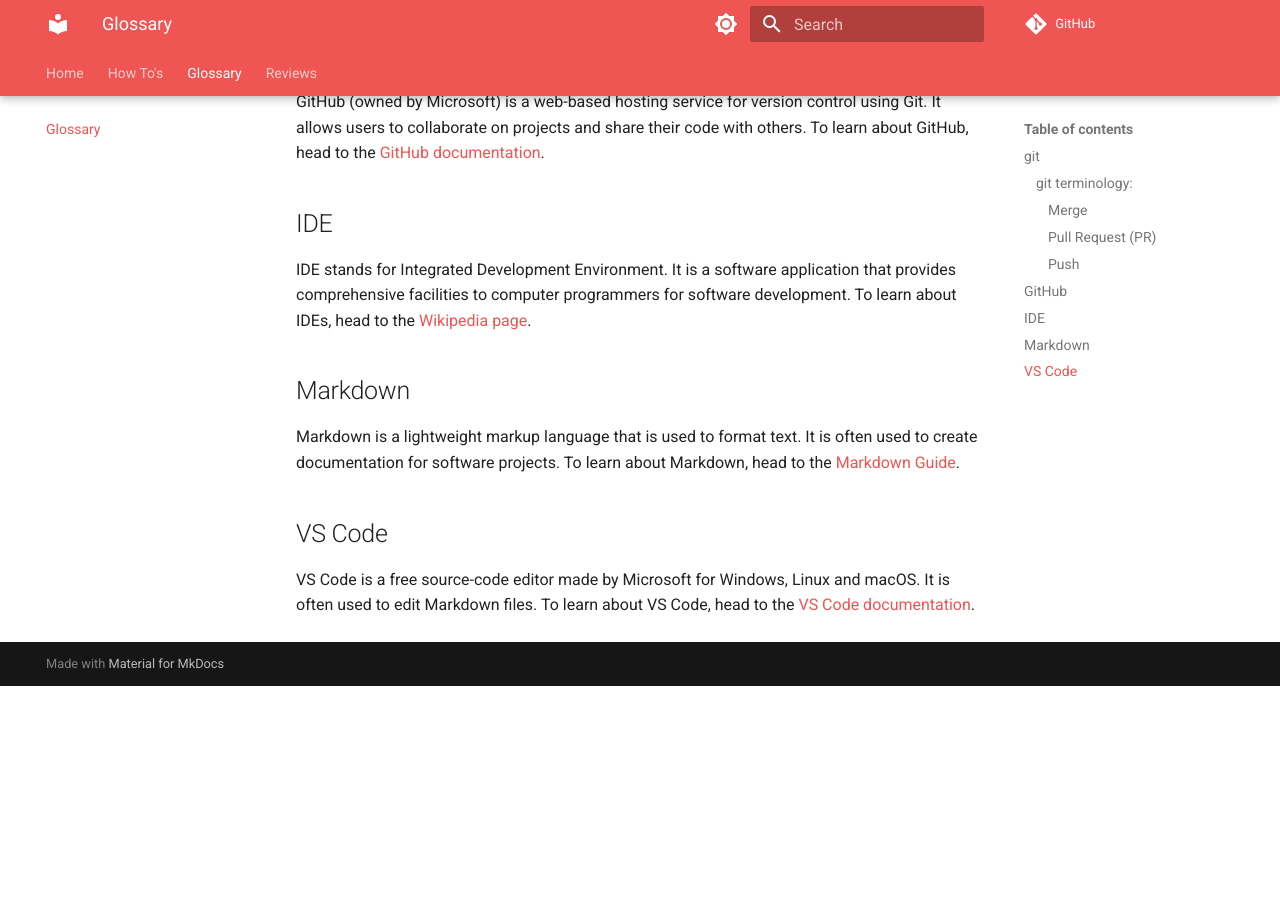
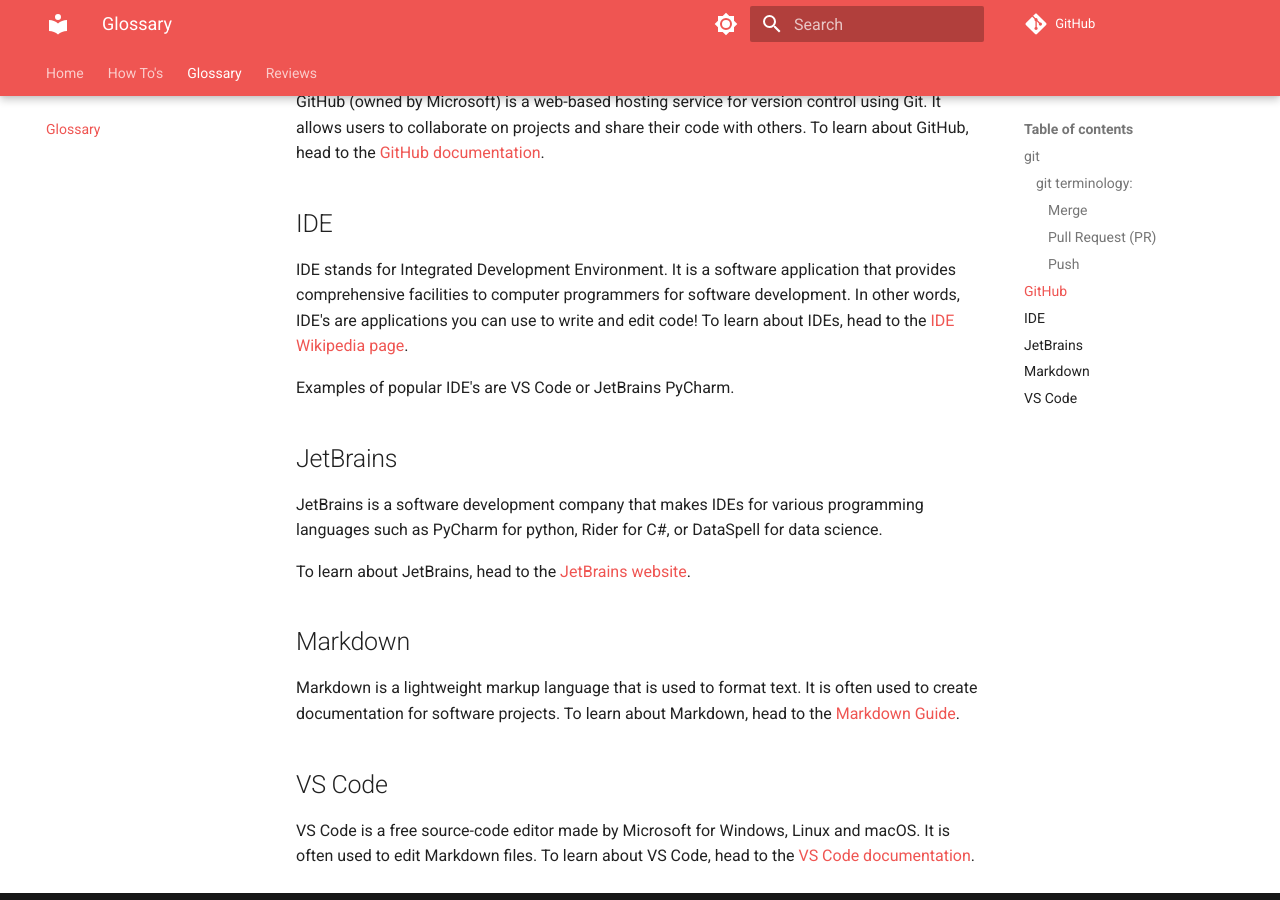
Before and after one commit to UC-Psychology/grad-student-wiki, an MkDocs documentation site: the page built from docs/glossary.md, in a window 1280 px wide and 900 px high, scrolled down 797 px. Built offline with MkDocs 1.6.1 and Material for MkDocs 9.7.7, drawn with Linux system fonts in a browser that asks for light colours; comment, search, counter and statistics services are not loaded; before the commit the page ends 1483 px from its top, so only the background shows below that.

Commit message:
Update glossary.md

```diff
--- a/docs/glossary.md
+++ b/docs/glossary.md
@@ -3,6 +3,13 @@
 <!-- In Markdown, we can use HTML syntax to achieve the same behavior instead of the standard Markdown linking syntax. -->
 
 <!-- By using <a href=... target="_blank"> in Markdown, we provide users with the option to stay on the current documentation page while also allowing them to explore additional sources in a newly opened tab or window. This can help users stay focused on the task at hand while still having the flexibility to investigate related information. -->
+
+<!--
+IMPORTANT
+
+Keep the glossary in alphabetical order!
+
+ -->
 ## git
 
 Git is a distributed version control system that allows multiple people to collaborate on a project. It tracks changes to files and allows users to easily manage different versions of their code. To learn about git, head to the <a href="https://git-scm.com/doc" target="_blank">git documentation</a>.
@@ -26,7 +33,15 @@
 
 ## IDE
 
-IDE stands for Integrated Development Environment. It is a software application that provides comprehensive facilities to computer programmers for software development. To learn about IDEs, head to the <a href="https://en.wikipedia.org/wiki/Integrated_development_environment" target="_blank">Wikipedia page</a>.
+IDE stands for Integrated Development Environment. It is a software application that provides comprehensive facilities to computer programmers for software development. In other words, IDE's are applications you can use to write and edit code! To learn about IDEs, head to the <a href="https://en.wikipedia.org/wiki/Integrated_development_environment" target="_blank">IDE Wikipedia page</a>.
+
+Examples of popular IDE's are VS Code or JetBrains PyCharm.
+
+## JetBrains
+
+JetBrains is a software development company that makes IDEs for various programming languages such as PyCharm for python, Rider for C#, or DataSpell for data science.
+
+To learn about JetBrains, head to the <a href="https://www.jetbrains.com/" target="_blank">JetBrains website</a>.
 
 ## Markdown
 
```
